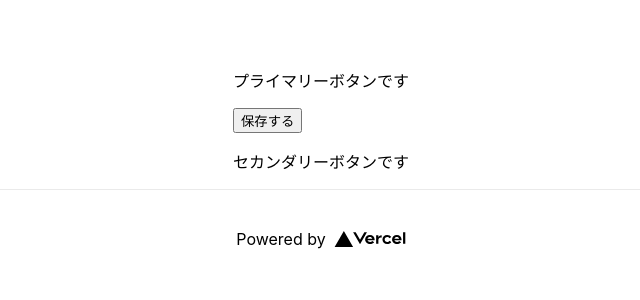
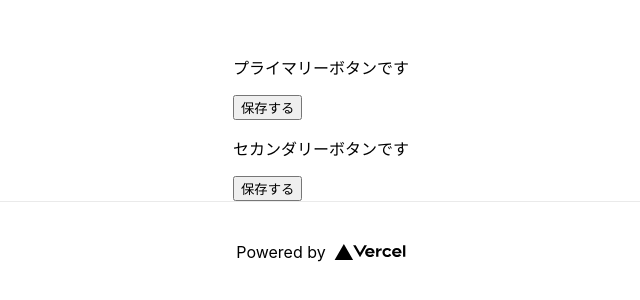
Before and after one commit to Qin-Eva/pj_engivia, a Next.js app: page / in a window 1280 px wide. Shown: the part 230-530 px from the top of the page, without its empty margins (319-959 px from the left). Built offline with nearby package versions, Linux system fonts and the light colour scheme.

Commit message:
ボタン非表示を表示

```diff
--- a/src/pages/index.tsx
+++ b/src/pages/index.tsx
@@ -19,7 +19,7 @@ const Home: NextPage = () => {
         <p>プライマリーボタンです</p>
         <PrimaryButton></PrimaryButton>
         <p>セカンダリーボタンです</p>
-        {/* <SecondaryButton></SecondaryButton> */}
+        <SecondaryButton></SecondaryButton>
       </main>
 
       <footer className={styles.footer}>
```
